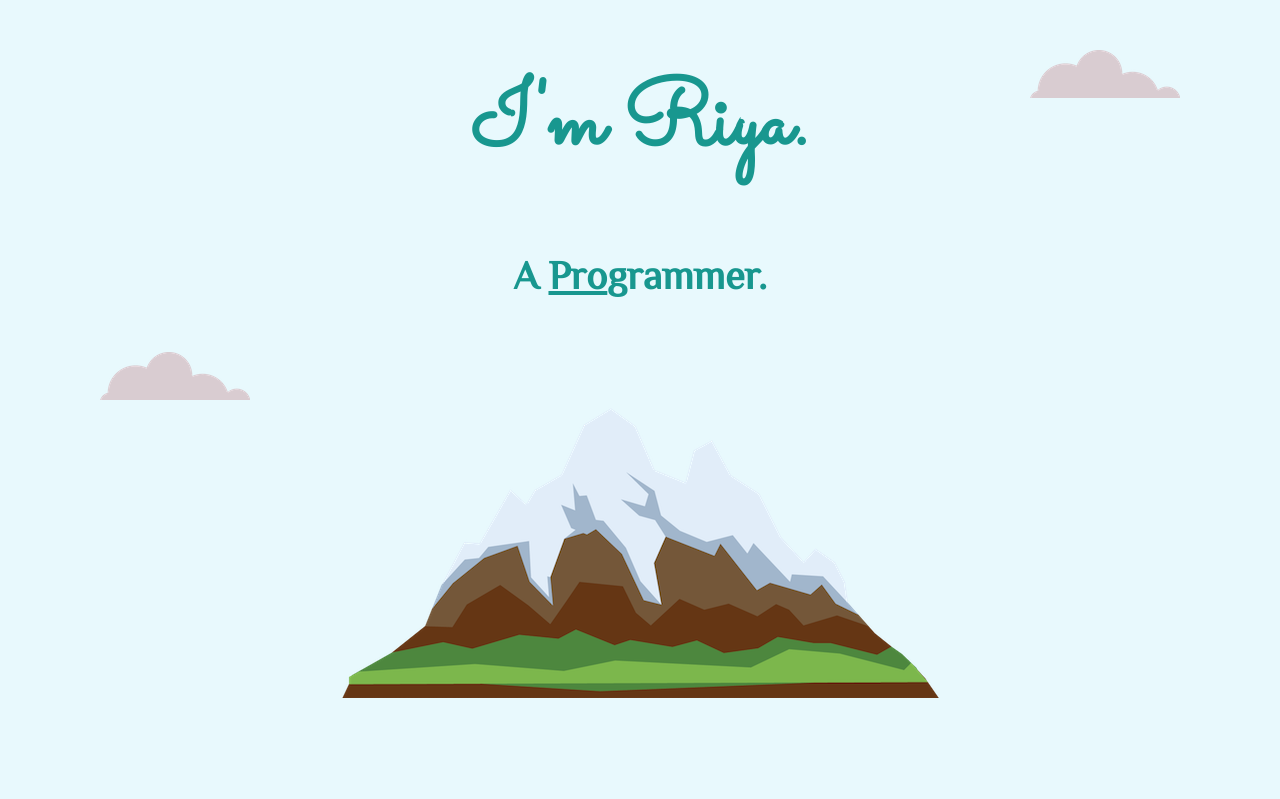
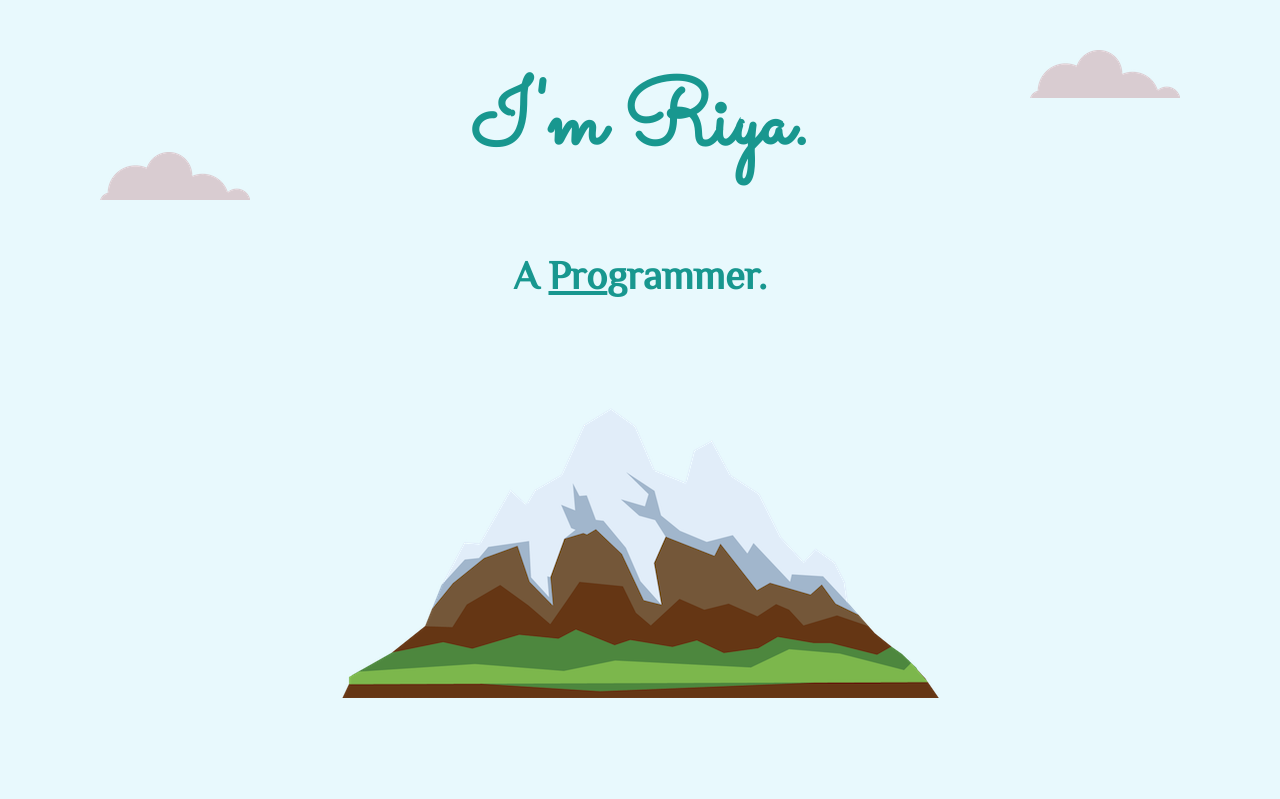
Before and after one commit to Riya12335/FirstPage, a plain HTML site: page index.html in a window 1280 px wide. Shown: the top 799 px of the page. Drawn offline with Linux system fonts and the light colour scheme.

Commit message:
Update styles.css

```diff
--- a/css/styles.css
+++ b/css/styles.css
@@ -24,7 +24,7 @@ body{
 .bottom-cloud{
   position:absolute;
   left:100px;
-  bottom:400px;
+  bottom:600px;
 }
 .top-cloud{
   position:absolute;
```
